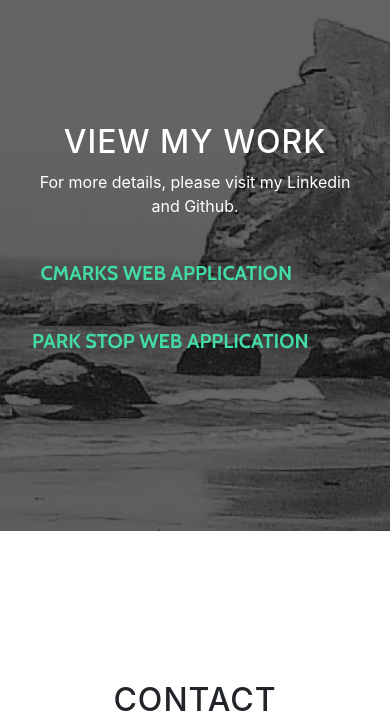
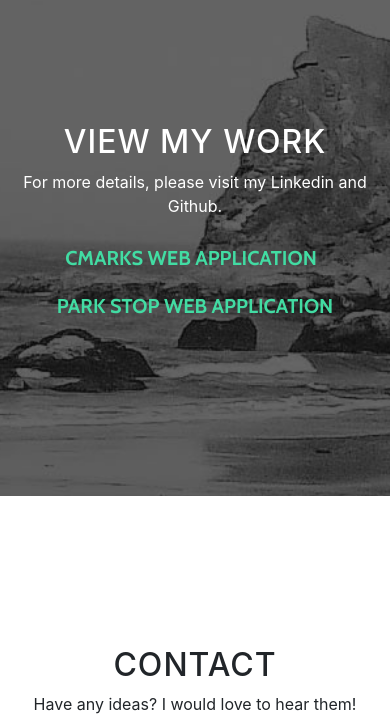
Before and after one commit to robe0809/robe0809.github.io, a website with bundled scripts: page index.html in a window 390 px wide. Shown: the part 1290-2014 px from the top of the page. Built offline with nearby package versions, Linux system fonts and the light colour scheme.

Commit message:
fixed responsiveness

```diff
--- a/index.html
+++ b/index.html
@@ -83,7 +83,9 @@
           <p>
             <i>"My best skill was that I was coachable. I was a sponge and aggressive to learn."</i>
           </p>
-          <span> - <i>Michael Jordan</i></span>
+          <span> -
+            <i>Michael Jordan</i>
+          </span>
         </div>
       </div>
     </div>
@@ -92,11 +94,11 @@
   <!-- Download Section -->
   <section id="download" class="download-section content-section text-center">
     <div class="container">
-      <div class="col-lg-8 mx-auto">
-        <h2>View my Work</h2>
-        <p>For more details, please visit my Linkedin and Github.</p>
-        <div class="row">
-          <ul class="list-inline banner-social-buttons">
+      <div class="row">
+        <div class="col-lg-8 mx-auto">
+          <h2>View my Work</h2>
+          <p>For more details, please visit my Linkedin and Github.</p>
+          <ul class="list-inline">
             <li class="list-inline-item">
               <a target="_blank" href="https://cmarks.herokuapp.com/#!/login" class="btn btn-default btn-lg">Cmarks Web Application</a>
             </li>
@@ -115,7 +117,7 @@
       <div class="row">
         <div class="col-lg-8 mx-auto">
           <h2>Contact</h2>
-          <p>Have any Ideas? I would love to hear them!</p>
+          <p>Have any ideas? I would love to hear them!</p>
           <ul class="list-inline banner-social-buttons">
             <li class="list-inline-item">
               <a href="https://www.linkedin.com/in/ian-robertson-baa678155/" class="btn btn-default btn-lg">
```
